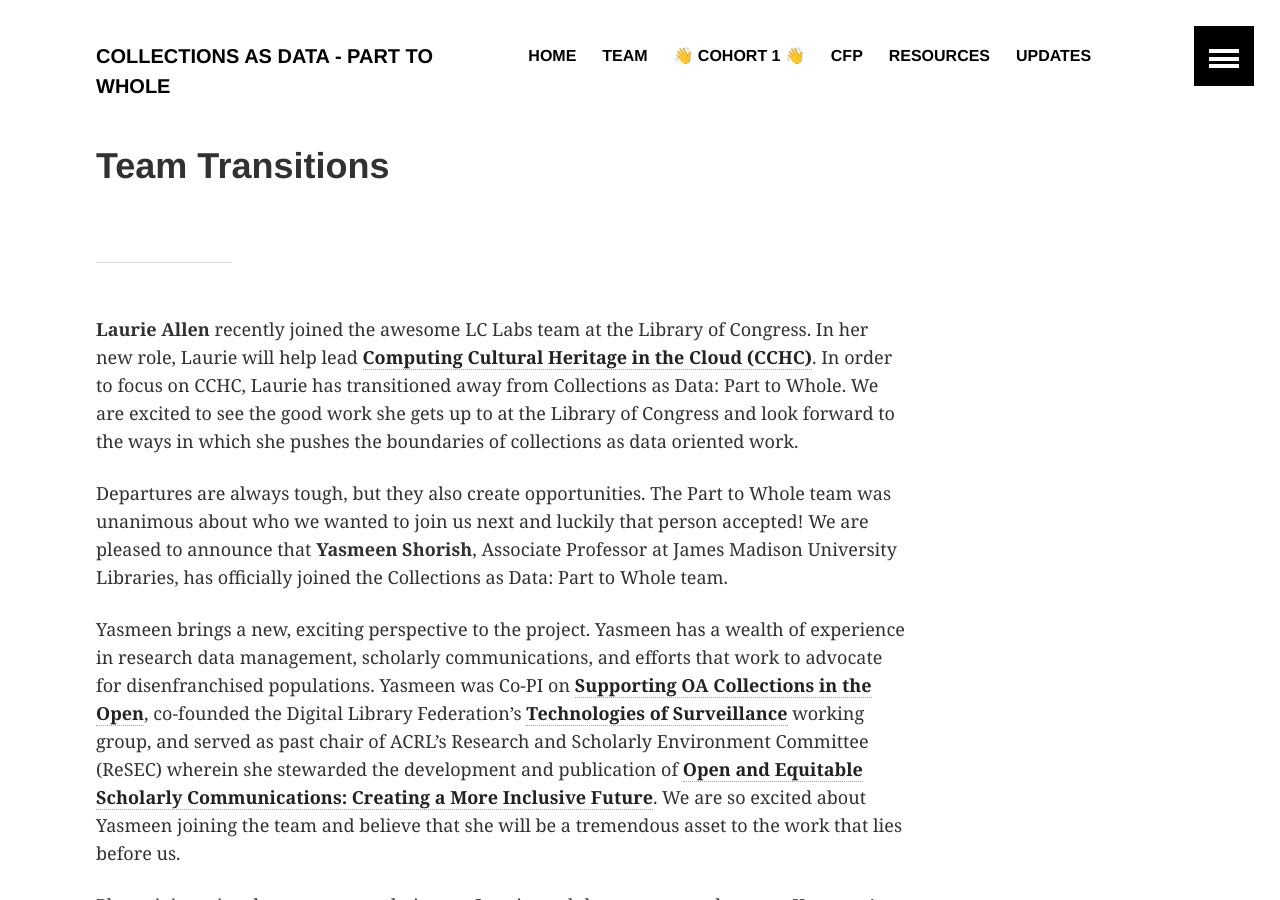
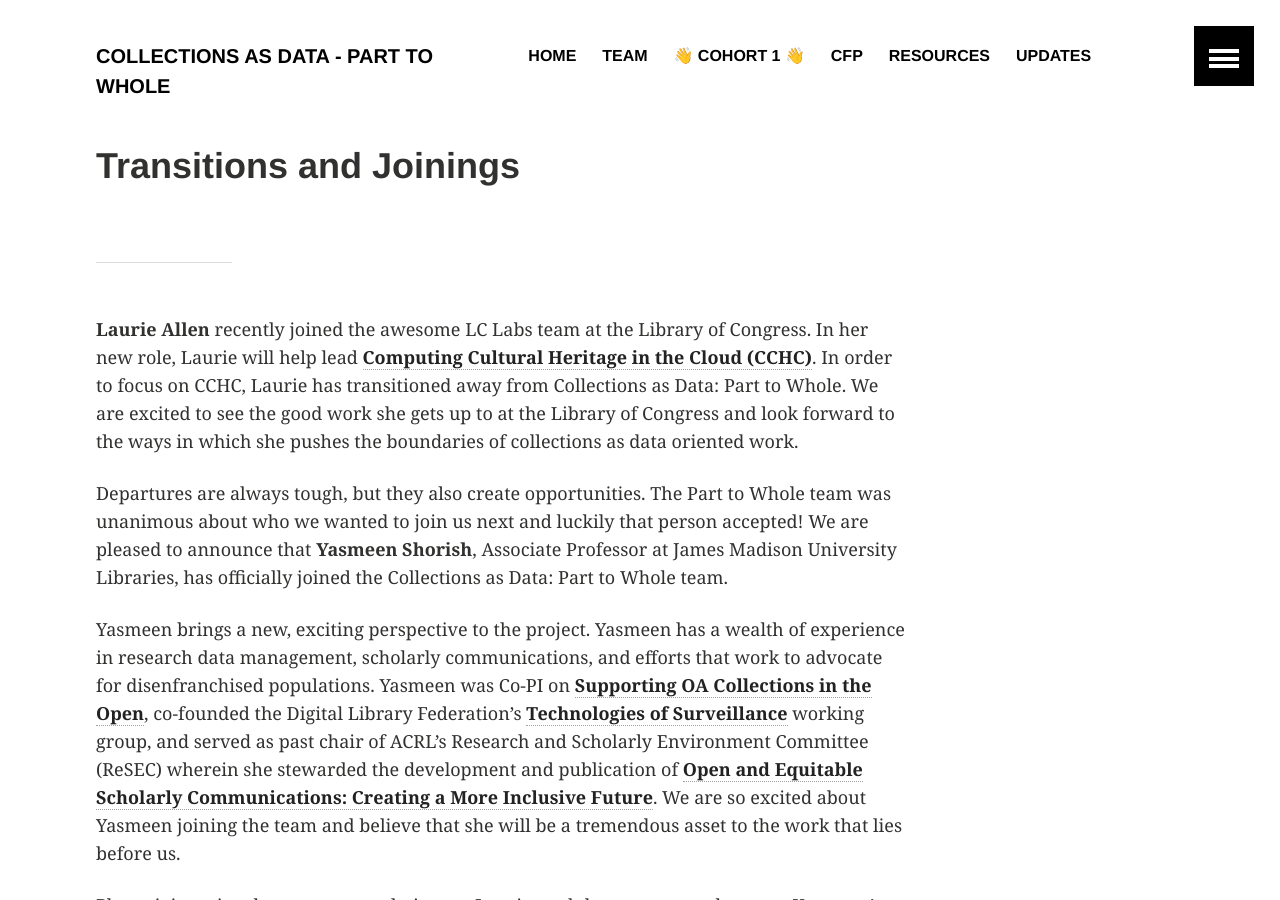
Before and after one commit to collectionsasdata/part2whole, a Jekyll site: the page built from _posts/2019-10-30-transitions.markdown, in a window 1280 px wide and 900 px high. Built offline with Jekyll 4.4.1, drawn with Linux system fonts in a browser that asks for light colours.

Commit message:
Update 2019-10-30-transitions.markdown

```diff
--- a/_posts/2019-10-30-transitions.markdown
+++ b/_posts/2019-10-30-transitions.markdown
@@ -1,8 +1,8 @@
 ---
 layout: article
-title:  "Team Transitions"
+title:  "Transitions and Joinings"
 date:   2019-10-30
-teaser: "Team Transitions"
+teaser: "Transitions and Joinings"
 ---
 ---
 
```
